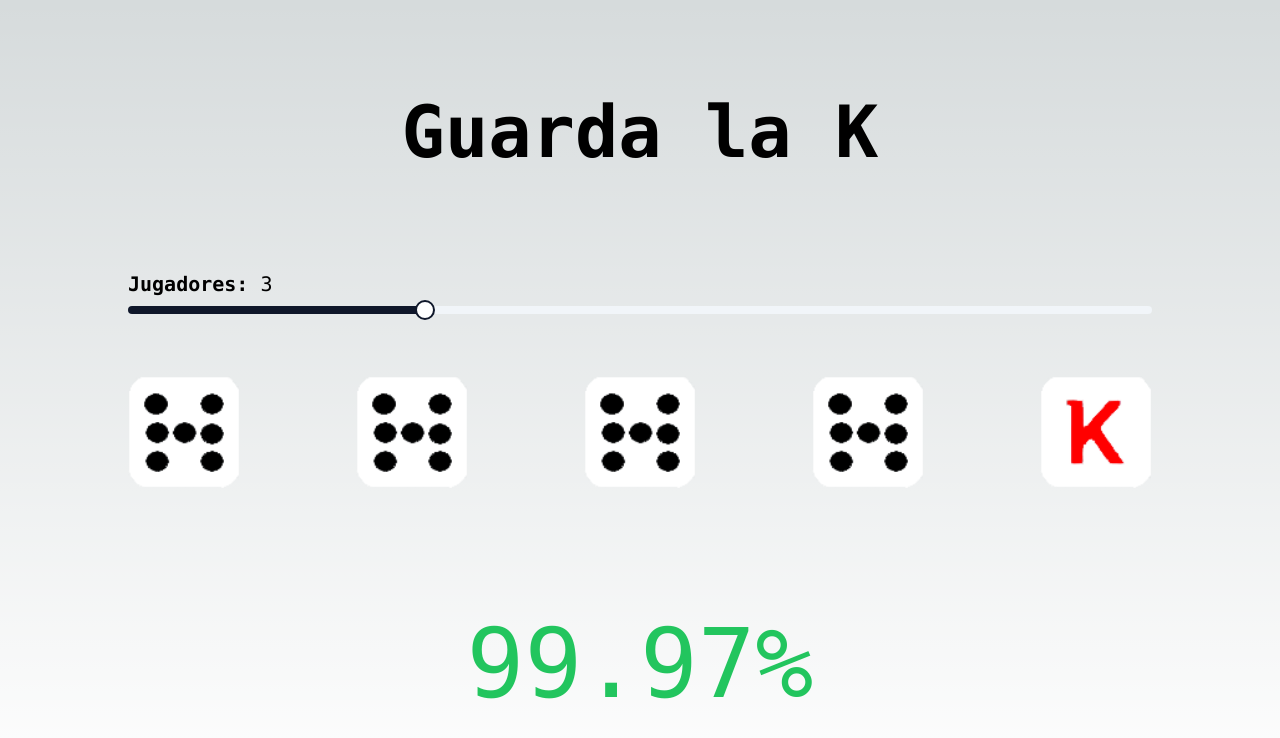
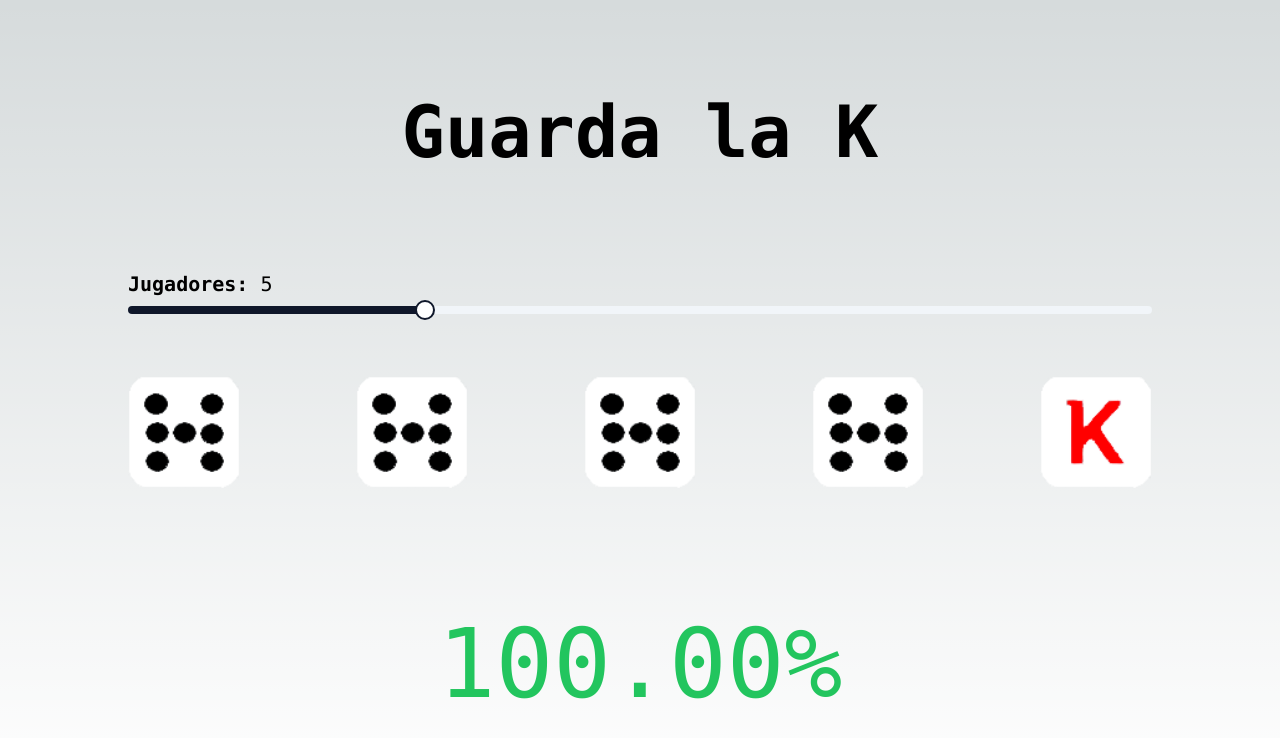
Before and after one commit to oveigam/guarda-la-k, a Next.js app: page / in a window 1280 px wide. Shown: the top 738 px of the page. Built offline with nearby package versions, Linux system fonts and the light colour scheme.

Commit message:
player count initialization fix

```diff
--- a/src/app/page.tsx
+++ b/src/app/page.tsx
@@ -32,7 +32,7 @@ export default function Home() {
     DiceFace.BLACK,
     DiceFace.KING,
   ]);
-  const [players, setPlayers] = useState(MIN_PLAYERS);
+  const [players, setPlayers] = useState(5);
 
   const dataKey = `${[...hand].sort().join("-")}/${players}`;
   const dataValue = data[dataKey] ?? 0;
```
